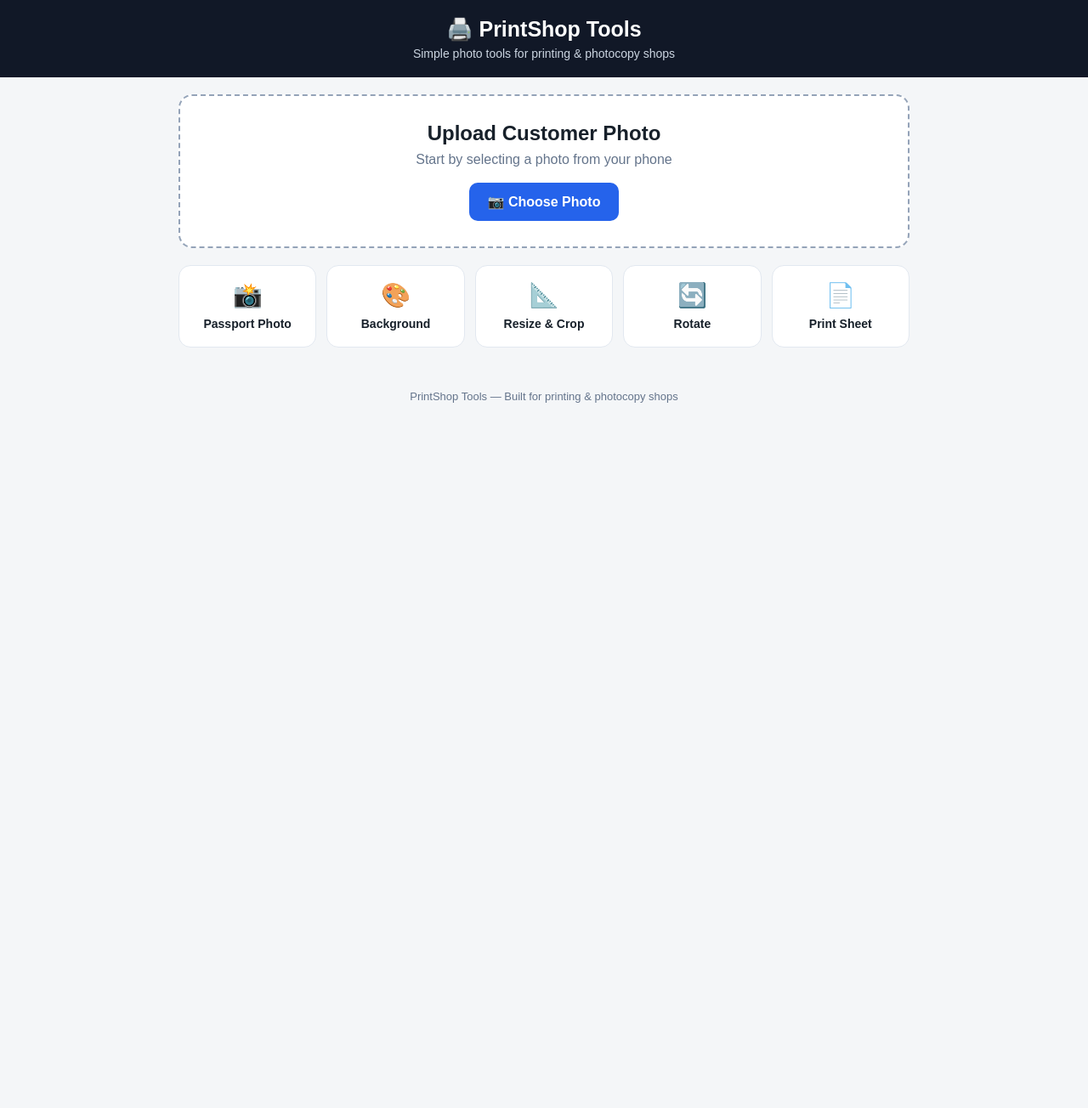
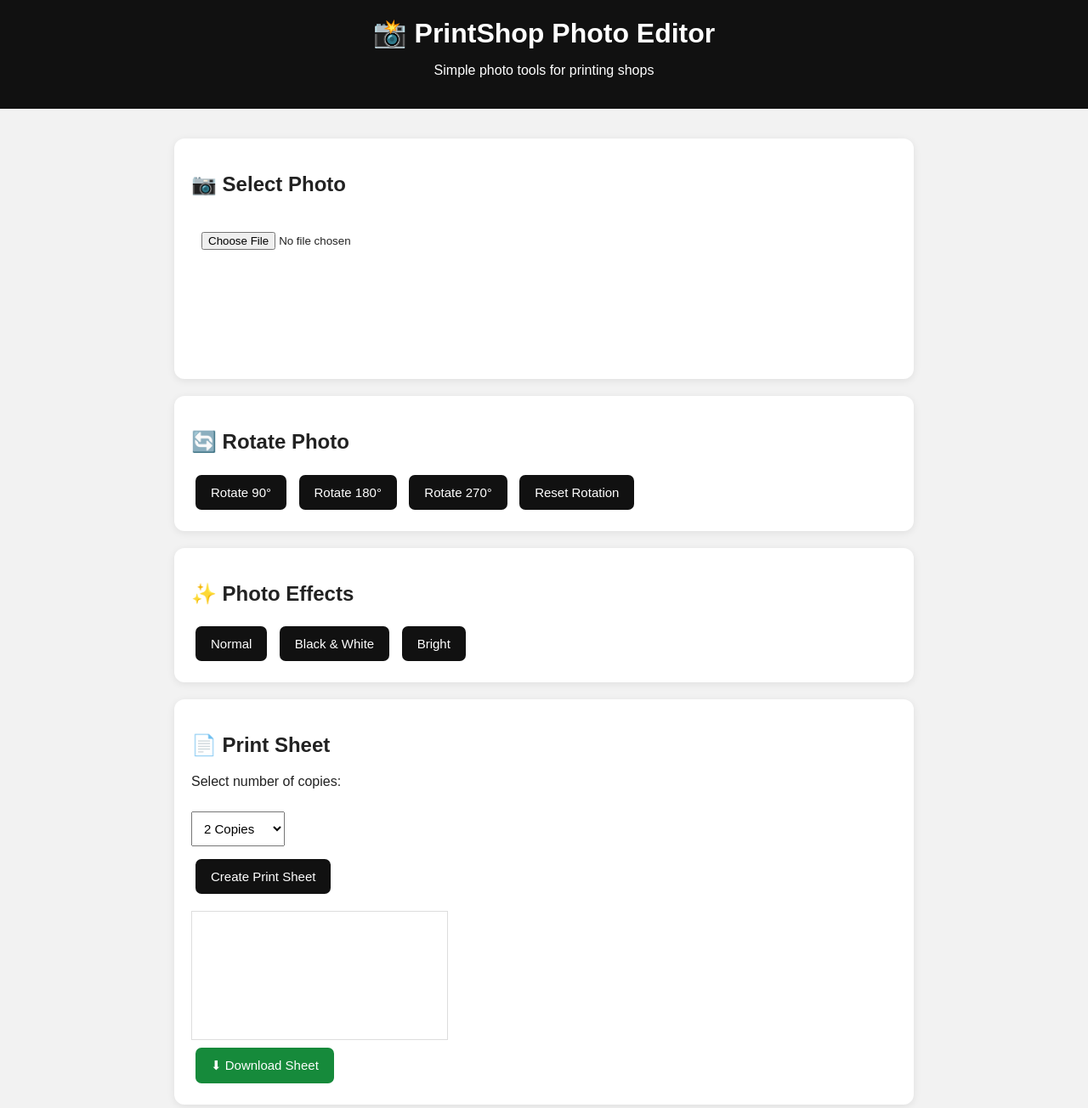
Before and after one commit to Zarar-K/printing-shop-tools, a plain HTML site: page index.html in a window 1280 px wide. Shown: the top 1304 px of the page at 85% size. Before the commit the page ends 800 px from the top, so only its background shows below. Drawn offline with Linux system fonts and the light colour scheme.

Commit message:
Update index.html

```diff
--- a/index.html
+++ b/index.html
@@ -3,169 +3,101 @@
 <head>
   <meta charset="UTF-8">
   <meta name="viewport" content="width=device-width, initial-scale=1.0">
-<title>PrintShop Tools</title>
+
+  <title>PrintShop Photo Editor</title>
 
   <style>
-*{
-  box-sizing:border-box;
-  margin:0;
-  padding:0;
-  font-family:Arial,sans-serif;
+    * {
+      box-sizing: border-box;
     }
 
-body{
-  background:#f4f6f8;
-  color:#17202a;
+    body {
+      margin: 0;
+      font-family: Arial, sans-serif;
+      background: #f2f2f2;
+      color: #222;
     }
 
-header{
-  background:#111827;
-  color:white;
-  padding:20px;
-  text-align:center;
+    header {
+      background: #111;
+      color: white;
+      text-align: center;
+      padding: 20px;
     }
 
-header h1{
-  font-size:25px;
+    header h1 {
+      margin: 0 0 5px;
     }
 
-header p{
-  margin-top:6px;
-  color:#cbd5e1;
-  font-size:14px;
+    .container {
+      max-width: 900px;
+      margin: 20px auto;
+      padding: 15px;
     }
 
-.container{
-  max-width:900px;
-  margin:auto;
-  padding:20px;
+    .panel {
+      background: white;
+      padding: 20px;
+      margin-bottom: 20px;
+      border-radius: 12px;
+      box-shadow: 0 2px 10px rgba(0,0,0,0.08);
     }
 
-.upload-box{
-  background:white;
-  border:2px dashed #94a3b8;
-  border-radius:16px;
-  padding:30px 20px;
-  text-align:center;
-  margin-bottom:20px;
+    input[type="file"] {
+      width: 100%;
+      padding: 12px;
+      margin-top: 10px;
     }
 
-.upload-box h2{
-  margin-bottom:8px;
+    .preview-box {
+      text-align: center;
+      margin-top: 20px;
+      min-height: 100px;
     }
 
-.upload-box p{
-  color:#64748b;
-  margin-bottom:18px;
+    #preview {
+      max-width: 100%;
+      max-height: 500px;
+      display: none;
+      margin: auto;
+      transition: transform 0.3s;
     }
 
-input[type=file]{
-  display:none;
+    button {
+      border: none;
+      background: #111;
+      color: white;
+      padding: 12px 18px;
+      margin: 5px;
+      border-radius: 7px;
+      cursor: pointer;
+      font-size: 15px;
     }
 
-.upload-btn{
-  display:inline-block;
-  background:#2563eb;
-  color:white;
-  padding:13px 22px;
-  border-radius:10px;
-  cursor:pointer;
-  font-weight:bold;
+    button:hover {
+      opacity: 0.85;
     }
 
-#preview{
-  display:none;
-  max-width:100%;
-  max-height:350px;
-  margin:20px auto;
-  border-radius:10px;
-  box-shadow:0 4px 15px #0002;
+    .download {
+      background: #168a3b;
     }
 
-.tools{
-  display:grid;
-  grid-template-columns:repeat(auto-fit,minmax(140px,1fr));
-  gap:12px;
+    select {
+      padding: 10px;
+      margin: 10px 0;
+      font-size: 15px;
     }
 
-.tool{
-  background:white;
-  border:1px solid #e2e8f0;
-  border-radius:14px;
-  padding:18px 10px;
-  text-align:center;
-  cursor:pointer;
-  transition:.2s;
+    canvas {
+      max-width: 100%;
+      border: 1px solid #ddd;
+      margin-top: 15px;
     }
 
-.tool:hover{
-  transform:translateY(-2px);
-  box-shadow:0 5px 15px #0001;
-}
-
-.tool span{
-  font-size:28px;
-  display:block;
-  margin-bottom:8px;
-}
-
-.tool b{
-  font-size:14px;
-}
-
-.panel{
-  display:none;
-  background:white;
-  margin-top:20px;
-  padding:20px;
-  border-radius:16px;
-}
-
-.panel h3{
-  margin-bottom:15px;
-}
-
-button,select,input[type=number]{
-  padding:11px 14px;
-  border-radius:8px;
-  border:1px solid #cbd5e1;
-  background:white;
-  margin:4px;
-}
-
-button{
-  background:#2563eb;
-  color:white;
-  border:none;
-  cursor:pointer;
-  font-weight:bold;
-}
-
-button.secondary{
-  background:#475569;
-}
-
-.controls{
-  display:flex;
-  flex-wrap:wrap;
-  gap:5px;
-}
-
-.download{
-  background:#16a34a;
-}
-
-footer{
-  text-align:center;
-  padding:30px;
-  color:#64748b;
-  font-size:13px;
-}
-
-canvas{
-  max-width:100%;
-  margin-top:15px;
-  border:1px solid #ddd;
+    footer {
+      text-align: center;
+      padding: 25px;
+      color: #666;
     }
   </style>
 </head>
@@ -173,129 +105,45 @@ canvas{
 <body>
 
 <header>
-  <h1>🖨️ PrintShop Tools</h1>
-  <p>Simple photo tools for printing & photocopy shops</p>
+  <h1>📸 PrintShop Photo Editor</h1>
+  <p>Simple photo tools for printing shops</p>
 </header>
 
 <div class="container">
 
-  <div class="upload-box">
-    <h2>Upload Customer Photo</h2>
-    <p>Start by selecting a photo from your phone</p>
+  <!-- Upload -->
+  <div class="panel">
+    <h2>📷 Select Photo</h2>
 
-    <label class="upload-btn">
-      📷 Choose Photo
     <input type="file" id="fileInput" accept="image/*">
-    </label>
 
-    <img id="preview">
+    <div class="preview-box">
+      <img id="preview" alt="Photo Preview">
     </div>
-
-  <div class="tools">
-
-    <div class="tool" onclick="openTool('passport')">
-      <span>📸</span>
-      <b>Passport Photo</b>
-    </div>
-
-    <div class="tool" onclick="openTool('background')">
-      <span>🎨</span>
-      <b>Background</b>
-    </div>
-
-    <div class="tool" onclick="openTool('resize')">
-      <span>📐</span>
-      <b>Resize & Crop</b>
-    </div>
-
-    <div class="tool" onclick="openTool('rotate')">
-      <span>🔄</span>
-      <b>Rotate</b>
-    </div>
-
-    <div class="tool" onclick="openTool('print')">
-      <span>📄</span>
-      <b>Print Sheet</b>
-    </div>
-
-  </div>
-
-  <!-- Passport -->
-  <div class="panel" id="passport">
-    <h3>📸 Passport Photo</h3>
-
-    <p>Select background:</p>
-
-    <div class="controls">
-      <button onclick="background('white')">White</button>
-      <button onclick="background('#3b82f6')">Blue</button>
-    </div>
-
-    <p style="margin-top:15px;">Photo size:</p>
-
-    <select id="passportSize">
-      <option value="295,413">35 × 45 mm</option>
-      <option value="472,472">2 × 2 inch</option>
-    </select>
-
-    <button onclick="passportPhoto()">Create Photo</button>
-
-    <br>
-
-    <canvas id="passportCanvas"></canvas>
-
-    <br>
-
-    <button class="download" onclick="downloadCanvas('passportCanvas')">
-      ⬇ Download
-    </button>
-  </div>
-
-  <!-- Background -->
-  <div class="panel" id="background">
-    <h3>🎨 Background</h3>
-
-    <button onclick="background('white')">White Background</button>
-    <button onclick="background('#3b82f6')">Blue Background</button>
-
-    <p style="margin-top:12px;">
-      Note: This first version applies a background color.
-      Automatic person/background detection will be added later.
-    </p>
-  </div>
-
-  <!-- Resize -->
-  <div class="panel" id="resize">
-    <h3>📐 Resize</h3>
-
-    <input type="number" id="width" placeholder="Width">
-    <input type="number" id="height" placeholder="Height">
-
-    <button onclick="resizeImage()">Resize</button>
-
-    <br>
-
-    <canvas id="resizeCanvas"></canvas>
-
-    <br>
-
-    <button class="download" onclick="downloadCanvas('resizeCanvas')">
-      ⬇ Download
-    </button>
   </div>
 
   <!-- Rotate -->
-  <div class="panel" id="rotate">
-    <h3>🔄 Rotate Photo</h3>
+  <div class="panel">
+    <h2>🔄 Rotate Photo</h2>
 
     <button onclick="rotateImage(90)">Rotate 90°</button>
     <button onclick="rotateImage(180)">Rotate 180°</button>
     <button onclick="rotateImage(270)">Rotate 270°</button>
+    <button onclick="rotateImage(0)">Reset Rotation</button>
+  </div>
+
+  <!-- Effects -->
+  <div class="panel">
+    <h2>✨ Photo Effects</h2>
+
+    <button onclick="applyEffect('normal')">Normal</button>
+    <button onclick="applyEffect('grayscale')">Black & White</button>
+    <button onclick="applyEffect('brightness')">Bright</button>
   </div>
 
   <!-- Print Sheet -->
-  <div class="panel" id="print">
-    <h3>📄 Print Sheet</h3>
+  <div class="panel">
+    <h2>📄 Print Sheet</h2>
 
     <p>Select number of copies:</p>
 
@@ -308,7 +156,9 @@ canvas{
       <option value="12">12 Copies</option>
     </select>
 
-    <button onclick="printSheet()">Create Sheet</button>
+    <br>
+
+    <button onclick="printSheet()">Create Print Sheet</button>
 
     <br>
 
@@ -316,7 +166,7 @@ canvas{
 
     <br>
 
-    <button class="download" onclick="downloadCanvas('sheetCanvas')">
+    <button class="download" onclick="downloadCanvas()">
       ⬇ Download Sheet
     </button>
   </div>
@@ -331,27 +181,41 @@ canvas{
 
 let image = new Image();
 let currentRotation = 0;
+let currentEffect = "normal";
 
-document.getElementById("fileInput").addEventListener("change",function(e){
 
-  const file=e.target.files[0];
+/* =========================
+   SELECT PHOTO
+========================= */
 
-  if(!file) return;
+document.getElementById("fileInput").addEventListener("change", function(event) {
 
-  const reader=new FileReader();
+  const file = event.target.files[0];
 
-  reader.onload=function(event){
+  if (!file) {
+    return;
+  }
 
-    image.onload=function(){
+  const reader = new FileReader();
 
-      const preview=document.getElementById("preview");
+  reader.onload = function(e) {
 
-      preview.src=event.target.result;
-      preview.style.display="block";
+    image.onload = function() {
+
+      const preview = document.getElementById("preview");
+
+      preview.src = e.target.result;
+      preview.style.display = "block";
+
+      currentRotation = 0;
+      currentEffect = "normal";
+
+      preview.style.transform = "rotate(0deg)";
+      preview.style.filter = "none";
 
     };
 
-    image.src=event.target.result;
+    image.src = e.target.result;
 
   };
 
@@ -359,166 +223,169 @@ document.getElementById("fileInput").addEventListener("change",function(e){
 
 });
 
-function openTool(id){
 
-  if(!image.src){
+/* =========================
+   ROTATE
+========================= */
 
-    alert("Please upload a photo first.");
+function rotateImage(degrees) {
 
+  if (!image.src) {
+    alert("Please select a photo first.");
     return;
   }
 
-  document.querySelectorAll(".panel").forEach(p=>{
-    p.style.display="none";
-  });
+  currentRotation = degrees;
 
-  document.getElementById(id).style.display="block";
+  const preview = document.getElementById("preview");
+
+  preview.style.transform = "rotate(" + degrees + "deg)";
 }
 
-function background(color){
 
-  if(!image.src){
+/* =========================
+   PHOTO EFFECTS
+========================= */
 
-    alert("Upload a photo first.");
+function applyEffect(effect) {
+
+  if (!image.src) {
+    alert("Please select a photo first.");
     return;
   }
 
-  const canvas=document.createElement("canvas");
+  const preview = document.getElementById("preview");
 
-  canvas.width=image.width;
-  canvas.height=image.height;
+  currentEffect = effect;
 
-  const ctx=canvas.getContext("2d");
-
-  ctx.fillStyle=color;
-  ctx.fillRect(0,0,canvas.width,canvas.height);
-
-  ctx.drawImage(image,0,0);
-
-  image.src=canvas.toDataURL("image/jpeg");
-
-  document.getElementById("preview").src=image.src;
+  if (effect === "normal") {
+    preview.style.filter = "none";
   }
 
-function passportPhoto(){
-
-  const size=document.getElementById("passportSize").value.split(",");
-
-  const w=parseInt(size[0]);
-  const h=parseInt(size[1]);
-
-  const canvas=document.getElementById("passportCanvas");
-
-  canvas.width=w;
-  canvas.height=h;
-
-  const ctx=canvas.getContext("2d");
-
-  ctx.drawImage(image,0,0,w,h);
+  if (effect === "grayscale") {
+    preview.style.filter = "grayscale(100%)";
   }
 
-function resizeImage(){
+  if (effect === "brightness") {
+    preview.style.filter = "brightness(130%)";
+  }
 
-  const w=parseInt(document.getElementById("width").value);
-  const h=parseInt(document.getElementById("height").value);
+}
 
-  if(!w || !h){
 
-    alert("Enter width and height.");
+/* =========================
+   CREATE PRINT SHEET
+========================= */
+
+function printSheet() {
+
+  if (!image.src) {
+    alert("Please select a photo first.");
     return;
   }
 
-  const canvas=document.getElementById("resizeCanvas");
+  const canvas = document.getElementById("sheetCanvas");
+  const ctx = canvas.getContext("2d");
 
-  canvas.width=w;
-  canvas.height=h;
+  const copies = parseInt(
+    document.getElementById("copies").value
+  );
 
-  const ctx=canvas.getContext("2d");
+  canvas.width = 800;
+  canvas.height = 1100;
 
-  ctx.drawImage(image,0,0,w,h);
+  ctx.clearRect(0, 0, canvas.width, canvas.height);
+
+  const columns = 2;
+  const rows = Math.ceil(copies / columns);
+
+  const cellWidth = canvas.width / columns;
+  const cellHeight = canvas.height / rows;
+
+  for (let i = 0; i < copies; i++) {
+
+    const x = (i % columns) * cellWidth;
+    const y = Math.floor(i / columns) * cellHeight;
+
+    ctx.save();
+
+    ctx.translate(
+      x + cellWidth / 2,
+      y + cellHeight / 2
+    );
+
+    ctx.rotate(
+      currentRotation * Math.PI / 180
+    );
+
+    if (currentEffect === "grayscale") {
+      ctx.filter = "grayscale(100%)";
     }
 
-function rotateImage(degrees){
-
-  const canvas=document.createElement("canvas");
-  const ctx=canvas.getContext("2d");
-
-  if(degrees===90 || degrees===270){
-
-    canvas.width=image.height;
-    canvas.height=image.width;
-
-  }else{
-
-    canvas.width=image.width;
-    canvas.height=image.height;
+    if (currentEffect === "brightness") {
+      ctx.filter = "brightness(130%)";
     }
 
-  if(degrees===90){
-
-    ctx.translate(canvas.width,0);
-    ctx.rotate(Math.PI/2);
-
-  }else if(degrees===180){
-
-    ctx.translate(canvas.width,canvas.height);
-    ctx.rotate(Math.PI);
-
-  }else if(degrees===270){
-
-    ctx.translate(0,canvas.height);
-    ctx.rotate(-Math.PI/2);
+    if (currentEffect === "normal") {
+      ctx.filter = "none";
     }
 
-  ctx.drawImage(image,0,0);
+    const padding = 15;
 
-  image.src=canvas.toDataURL("image/jpeg");
+    const maxWidth = cellWidth - padding * 2;
+    const maxHeight = cellHeight - padding * 2;
 
-  document.getElementById("preview").src=image.src;
+    let width = image.width;
+    let height = image.height;
+
+    const ratio = Math.min(
+      maxWidth / width,
+      maxHeight / height
+    );
+
+    width *= ratio;
+    height *= ratio;
+
+    ctx.drawImage(
+      image,
+      -width / 2,
+      -height / 2,
+      width,
+      height
+    );
+
+    ctx.restore();
   }
 
-function printSheet(){
-
-  const copies=parseInt(document.getElementById("copies").value);
-
-  const canvas=document.getElementById("sheetCanvas");
-
-  const ctx=canvas.getContext("2d");
-
-  const photoW=295;
-  const photoH=413;
-
-  const columns=4;
-  const rows=Math.ceil(copies/columns);
-
-  canvas.width=columns*photoW;
-  canvas.height=rows*photoH;
-
-  ctx.fillStyle="white";
-  ctx.fillRect(0,0,canvas.width,canvas.height);
-
-  for(let i=0;i<copies;i++){
-
-    const x=(i%columns)*photoW;
-    const y=Math.floor(i/columns)*photoH;
-
-    ctx.drawImage(image,x,y,photoW,photoH);
-  }
 }
 
-function downloadCanvas(id){
 
-  const canvas=document.getElementById(id);
+/* =========================
+   DOWNLOAD
+========================= */
 
-  const link=document.createElement("a");
+function downloadCanvas() {
 
-  link.download="printshop-photo.jpg";
+  const canvas = document.getElementById("sheetCanvas");
 
-  link.href=canvas.toDataURL("image/jpeg",0.95);
-document.body.appendChild(link);
+  if (canvas.width === 0) {
+    alert("Please create a print sheet first.");
+    return;
+  }
+
+  const link = document.createElement("a");
+
+  link.download = "printshop-sheet.jpg";
+
+  link.href = canvas.toDataURL(
+    "image/jpeg",
+    0.95
+  );
+
   link.click();
-document.body.removeChild(link);
+
 }
+
 </script>
 
 </body>
```
Lines whose indentation alone changed are shown as unchanged.
